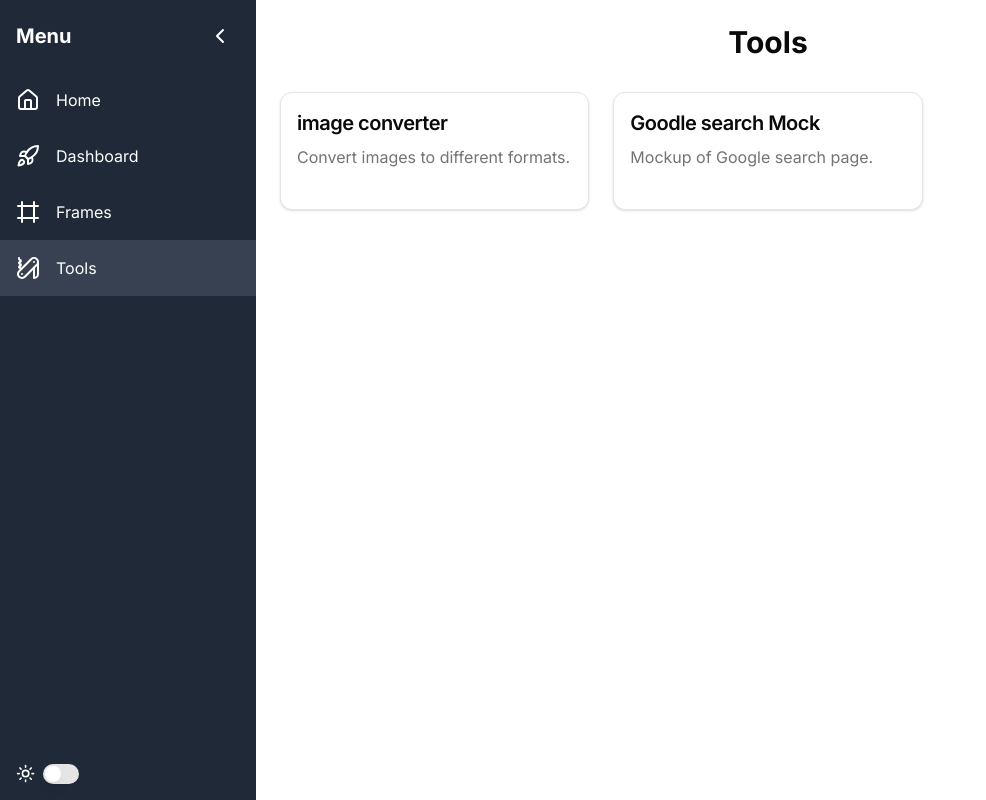
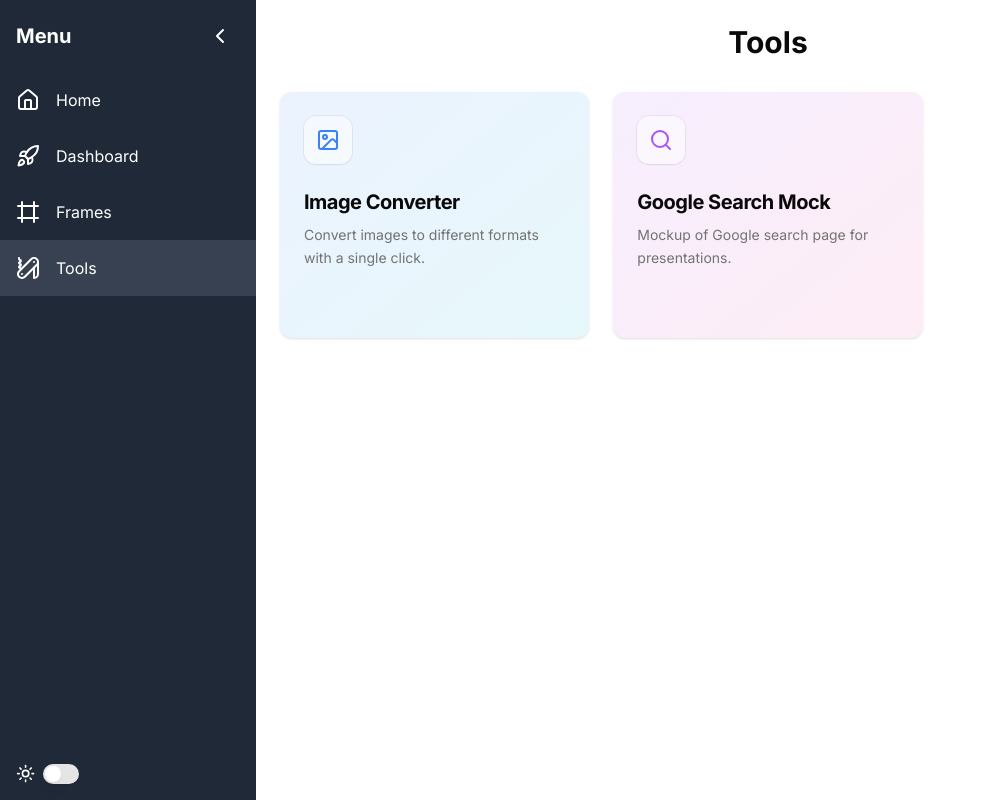
Before and after one commit to wenzelbarboza/MockPro, a Next.js app: page /main/tools in a window 1280 px wide. Shown: the whole page, without its empty margins (0-986 px from the left). Built offline with nearby package versions, Linux system fonts and the light colour scheme.

Commit message:
improved dashboard ui

```diff
--- a/package.json
+++ b/package.json
@@ -36,7 +36,6 @@
     "html2canvas": "^1.4.1",
     "konva": "^9.3.18",
     "lucide-react": "^0.475.0",
-    "mock": "link:",
     "next": "^15.0.1",
     "next-themes": "^0.4.4",
     "postgres": "^3.4.4",
--- a/src/app/globals.css
+++ b/src/app/globals.css
@@ -75,8 +75,75 @@
   }
 }
 
-.bg-grid-pattern {
-  background-image: linear-gradient(to right, rgba(0, 0, 0, 0.1) 1px, transparent 1px),
-    linear-gradient(to bottom, rgba(0, 0, 0, 0.1) 1px, transparent 1px);
-  background-size: 20px 20px;
+@layer utilities {
+  .bg-grid-pattern {
+    background-image:
+      linear-gradient(to right, rgba(0, 0, 0, 0.05) 1px, transparent 1px),
+      linear-gradient(to bottom, rgba(0, 0, 0, 0.05) 1px, transparent 1px);
+    background-size: 30px 30px;
+  }
+
+  .text-gradient {
+    @apply bg-gradient-to-r from-blue-600 via-purple-600 to-pink-600 bg-clip-text text-transparent;
+  }
+
+  .glass-card {
+    @apply border border-white/20 bg-white/70 shadow-xl backdrop-blur-md;
+  }
+
+  .animate-float {
+    animation: float 6s ease-in-out infinite;
+  }
+
+  .animate-pulse-slow {
+    animation: pulse 4s cubic-bezier(0.4, 0, 0.6, 1) infinite;
+  }
+
+  .animate-shimmer {
+    background: linear-gradient(
+      90deg,
+      rgba(255, 255, 255, 0) 0%,
+      rgba(255, 255, 255, 0.2) 50%,
+      rgba(255, 255, 255, 0) 100%
+    );
+    background-size: 200% 100%;
+    animation: shimmer 2s infinite;
+  }
+
+  @keyframes float {
+    0%,
+    100% {
+      transform: translateY(0);
+    }
+    50% {
+      transform: translateY(-10px);
+    }
+  }
+
+  @keyframes shimmer {
+    0% {
+      background-position: -200% 0;
+    }
+    100% {
+      background-position: 200% 0;
+    }
+  }
+
+  .hover-lift {
+    @apply transition-transform duration-300 hover:-translate-y-2;
+  }
+
+  .hover-glow {
+    @apply transition-all duration-300 hover:shadow-[0_0_30px_rgba(139,92,246,0.3)];
+  }
 }
+
+.dark .bg-grid-pattern {
+  background-image:
+    linear-gradient(to right, rgba(255, 255, 255, 0.05) 1px, transparent 1px),
+    linear-gradient(to bottom, rgba(255, 255, 255, 0.05) 1px, transparent 1px);
+}
+
+.dark .glass-card {
+  @apply border-white/10 bg-black/40;
+}
--- a/src/app/main/page.tsx
+++ b/src/app/main/page.tsx
@@ -13,41 +13,73 @@ import { cards } from "@/lib/cards";
 
 const Home: React.FC = () => {
   return (
-    <div className="mb-8 p-6">
-      <h1 className="mb-8 text-center text-3xl font-bold">
-        Welcome to MockPro
+    <div className="bg-grid-pattern min-h-screen px-6 pb-20 pt-10 sm:px-10">
+      {/* Hero Section */}
+      <div className="relative mb-16 text-center">
+        <div className="absolute left-1/2 top-0 -z-10 h-64 w-64 -translate-x-1/2 rounded-full bg-blue-500/10 blur-3xl" />
+        <h1 className="text-gradient mb-4 text-4xl font-extrabold tracking-tight sm:text-6xl">
+          MockPro
         </h1>
-      <div className="mb-10 grid grid-cols-1 gap-4 sm:grid-cols-2 sm:gap-6 lg:grid-cols-3">
+        <p className="mx-auto max-w-2xl text-lg text-muted-foreground sm:text-xl">
+          The ultimate platform for creating professional mockups, frames, and
+          converting images with ease.
+        </p>
+      </div>
+
+      <div className="mb-20">
+        <div className="mb-10 flex items-center justify-between">
+          <h2 className="text-3xl font-bold tracking-tight">Main Frames</h2>
+        </div>
+        <div className="grid grid-cols-1 gap-8 sm:grid-cols-2 lg:grid-cols-3">
           {cards.map((card, index) => (
-          <Card key={index} className="overflow-hidden">
+            <Card
+              key={index}
+              className="glass-card hover-lift hover-glow group overflow-hidden border-none"
+            >
               <CardHeader className="p-0">
-              <div className="relative h-48 w-full">
+                <div className="relative h-56 w-full overflow-hidden">
                   <Link href={card.link}>
                     <Image
                       src={card.imageSrc || "/placeholder.svg"}
                       alt={card.title}
                       fill={true}
-                    objectFit="cover"
-                    className="hover:contrast-110 object-cover transition-all duration-300 hover:brightness-75"
+                      className="object-cover transition-transform duration-500 group-hover:scale-110"
                     />
+                    <div className="absolute inset-0 flex items-end bg-gradient-to-t from-black/60 to-transparent p-4 opacity-0 transition-opacity duration-300 group-hover:opacity-100">
+                      <span className="font-medium text-white">
+                        Click to open &rarr;
+                      </span>
+                    </div>
                   </Link>
                 </div>
               </CardHeader>
-            <CardContent className="p-4">
-              <CardTitle className="mb-2 text-xl">{card.title}</CardTitle>
-              <p className="text-muted-foreground">{card.content}</p>
+              <CardContent className="p-6">
+                <CardTitle className="mb-2 text-2xl font-bold capitalize">
+                  {card.title}
+                </CardTitle>
+                <p className="leading-relaxed text-muted-foreground">
+                  {card.content}
+                </p>
               </CardContent>
-            <CardFooter>
-              {/* <Link href={card.link} className="w-full">
-                  <Button className="w-full">View</Button>
-                </Link> */}
+              <CardFooter className="px-6 pb-6 pt-0">
+                <Link
+                  href={card.link}
+                  className="inline-flex items-center font-semibold text-primary decoration-2 underline-offset-4 hover:underline"
+                >
+                  Explore Frame
+                </Link>
               </CardFooter>
             </Card>
           ))}
         </div>
-      <div>
-        <h3 className="mb-4 text-2xl font-medium">Tools</h3>
-        <div className="grid grid-cols-1 gap-4 sm:grid-cols-2 sm:gap-6 lg:grid-cols-3">
+      </div>
+
+      <div className="relative">
+        <div className="absolute right-0 top-0 -z-10 h-64 w-64 rounded-full bg-purple-500/10 blur-3xl" />
+        <h3 className="mb-8 text-3xl font-bold tracking-tight">
+          Essential Tools
+        </h3>
+        <div className="grid grid-cols-1 gap-6 sm:grid-cols-2 lg:grid-cols-4">
           <ToolCard />
         </div>
       </div>
--- a/src/components/InstaCanvas.tsx
+++ b/src/components/InstaCanvas.tsx
@@ -359,7 +359,7 @@ const InstaCanvas = ({ type }: InstaCanvasProps): JSX.Element => {
         {controlsPannel()}
       </div>
 
-      {/* Drawer */}
+      {/* Drawer For mobile */}
       <div className="block md:hidden">
         <Drawer>
           <DrawerTrigger
--- a/src/components/ToolCard.tsx
+++ b/src/components/ToolCard.tsx
@@ -9,55 +9,61 @@ import {
 } from "@/components/ui/card";
 import { useRouter } from "next/navigation";
 
+import { ImageIcon, Search, ArrowRight } from "lucide-react";
+
 const ToolCard = () => {
   const router = useRouter();
 
   const cards = [
     {
-      title: "image converter",
+      title: "Image Converter",
       link: "/img-convert",
-      content: "Convert images to different formats.",
+      content: "Convert images to different formats with a single click.",
+      icon: <ImageIcon className="h-6 w-6 text-blue-500" />,
+      gradient: "from-blue-500/20 to-cyan-500/20",
     },
     {
-      title: "Goodle search Mock",
+      title: "Google Search Mock",
       link: "/google-search",
-      content: "Mockup of Google search page.",
+      content: "Mockup of Google search page for presentations.",
+      icon: <Search className="h-6 w-6 text-purple-500" />,
+      gradient: "from-purple-500/20 to-pink-500/20",
     },
   ];
 
   const handleNavigate = (link: string) => {
     router.push(link);
   };
+
   return (
     <>
       {cards.map((card, i) => {
         return (
           <Card
             key={i}
-            className="overflow-hidden hover:cursor-pointer"
+            className="glass-card hover-lift hover-glow group relative cursor-pointer overflow-hidden border-none"
             onClick={() => handleNavigate(card.link)}
           >
-            <CardHeader className="p-0">
-              {/* <div className="relative h-48 w-full"> */}
-              {/* <Link href={card.link}> */}
-              {/* <Image
-                src={card.imageSrc || "/placeholder.svg"}
-                alt={card.title}
-                fill={true}
-                objectFit="cover"
-                className="hover:contrast-110 object-cover transition-all duration-300 hover:brightness-75"
-              /> */}
-              {/* </Link> */}
-              {/* </div> */}
+            <div
+              className={`absolute inset-0 bg-gradient-to-br ${card.gradient} opacity-50`}
+            />
+            <CardHeader className="relative p-6 pb-0">
+              <div className="mb-4 inline-flex h-12 w-12 items-center justify-center rounded-xl bg-white/50 shadow-sm ring-1 ring-black/5 backdrop-blur-sm transition-transform duration-300 group-hover:scale-110">
+                {card.icon}
+              </div>
             </CardHeader>
-            <CardContent className="p-4">
-              <CardTitle className="mb-2 text-xl">{card.title}</CardTitle>
-              <p className="text-muted-foreground">{card.content}</p>
+            <CardContent className="relative p-6 pt-2">
+              <CardTitle className="mb-2 text-xl font-bold">
+                {card.title}
+              </CardTitle>
+              <p className="text-sm leading-relaxed text-muted-foreground">
+                {card.content}
+              </p>
             </CardContent>
-            <CardFooter>
-              {/* <Link href={card.link} className="w-full">
-                  <Button className="w-full">View</Button>
-                </Link> */}
+            <CardFooter className="relative px-6 pb-6 pt-0">
+              <div className="flex items-center text-sm font-semibold text-primary opacity-0 transition-opacity duration-300 group-hover:opacity-100">
+                Launch Tool <ArrowRight className="ml-2 h-4 w-4" />
+              </div>
             </CardFooter>
           </Card>
         );
```
Also changed, not shown: 2 other files (tests, documents, lock files or other folders). Lines whose indentation alone changed are shown as unchanged.
